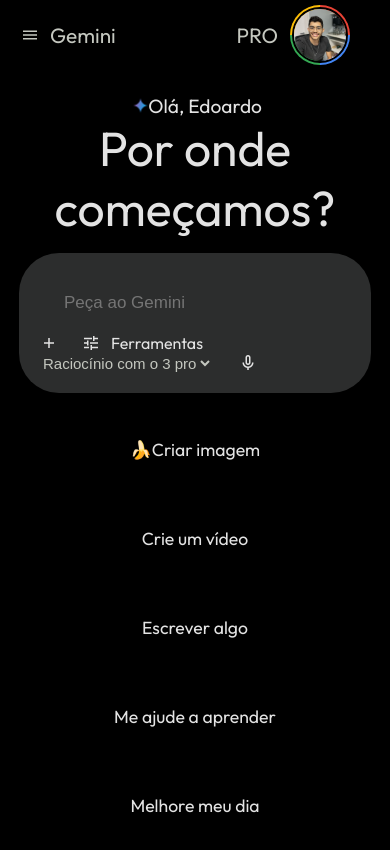
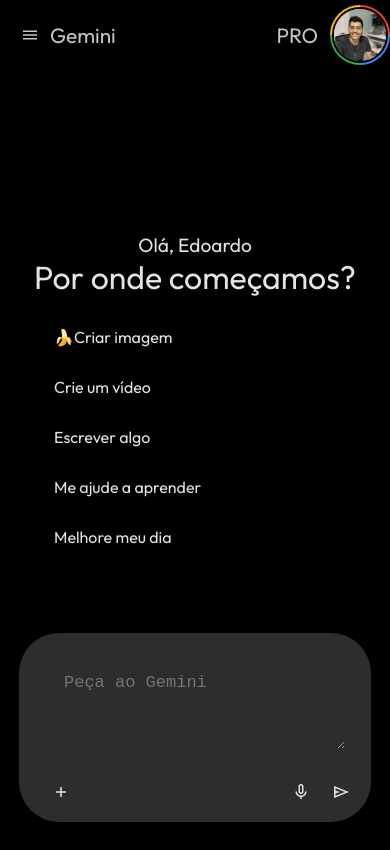
Before and after one commit to EdoardoRocha/gemini-interface, a website built with webpack: page src/index.html in a window 390 px wide. Built offline with nearby package versions, Linux system fonts and the light colour scheme.

Commit message:
adicionando responsividade

```diff
--- a/src/assets/css/index.css
+++ b/src/assets/css/index.css
@@ -100,8 +100,7 @@
   width: 60px;
   height: 60px;
   border-radius: 50%;
-  background-image: conic-gradient(
-      var(--google-red) 0deg 90deg,
+  background-image: conic-gradient(var(--google-red) 0deg 90deg,
       var(--google-blue) 90deg 180deg,
       var(--google-green) 180deg 270deg,
       var(--google-yellow) 270deg 360deg);
@@ -318,6 +317,7 @@
   flex-direction: column;
   justify-content: center;
   align-items: center;
+  text-align: justify;
 }
 
 #mensagem-inicial img {
@@ -357,7 +357,7 @@
   width: 100%;
 }
 
-#pesquisa input {
+#pesquisa textarea {
   background: transparent;
   border: none;
   outline: none;
@@ -367,6 +367,11 @@
   align-self: flex-start;
   margin-left: 25px;
   margin-top: 40px;
+  width: 90%;
+  overflow-wrap: break-word;
+  white-space: pre-wrap;
+  border-radius: 4px;
+  resize: none;
 }
 
 #pesquisa .add {
@@ -409,6 +414,9 @@
   cursor: pointer;
 }
 
+#btnSend {
+  display: none;
+}
 @media (max-width: 900px) {
   body {
     grid-template-areas:
@@ -416,7 +424,56 @@
       'conteudo conteudo'
       'conteudo conteudo'
     ;
+  }
 
+
+  @media (max-width: 540px) {
+    body {
+      grid-template-areas:
+        'cabecalho cabecalho'
+        'conteudo conteudo'
+        'conteudo conteudo'
+      ;
+    }
+
+    #cabecalho {
+      position: fixed;
+      width: 100%;
+    }
+
+    #mensagem-inicial img {
+      display: none;
+    }
+
+    #mensagem-inicial h1{
+      font-size: 2em;
+    }
+
+    #pesquisa {
+      position: fixed;
+      bottom: 10px;
+    }
+
+  }
+
+  #btnSend {
+    display: block;
+    padding-left: 10px;
+  }
+  #modulos {
+    display: none;
+  }
+  #atalhos {
+    font-size: 1em;
+    padding: 0;
+    display: grid;
+    grid-template-columns: 1fr;
+    grid-template-rows: 1fr 1fr;
+    margin-bottom: 150px;
+  }
+  #atalhos div {
+    margin: 0;
+    width: 150px;
   }
 
   #menu-lateral {
@@ -426,4 +483,14 @@
   #menu-icone {
     display: block;
   }
+
+  #icones-iniciais span {
+    display: none;
+  }
+
+  #addSmall {
+    display: block;
+    margin-left: 12px
+  }
+
 }
--- a/src/index.html
+++ b/src/index.html
@@ -71,18 +71,18 @@
     </aside>
     <main id="conteudo-principal">
         <div id="mensagem-inicial">
-
             <p>
                 <img src="./assets/imgs/google-gemini.png" alt="Simbolo do Gemini">Olá, Edoardo
             </p>
             <h1>Por onde começamos?</h1>
         </div>
         <div id="pesquisa">
-            <input type="text" name="pedir" placeholder="Peça ao Gemini">
+            <textarea rows="4" style="resize: vertical;" cols="50" placeholder="Peça ao Gemini"></textarea>
             <div id="icones-pesquisa">
                 <div id="pesquisa-opcoes">
                     <div class="lado-esquerdo" id="icones-iniciais">
                         <span class="material-symbols-outlined add cursor">Add</span>
+                        <p class="material-symbols-outlined add cursor" id="addSmall">Add</p>
                         <span class="material-symbols-outlined cursor">Tune</span>
                         <span class="tune cursor">Ferramentas</span>
                     </div>
@@ -94,6 +94,7 @@
                         <option value="Rapido">Rápido</option>
                     </select>
                     <span class="material-symbols-outlined cursor">Mic</span>
+                    <span class="material-symbols-outlined" id="btnSend">send</span>
                 </div>
             </div>
         </div>
```
